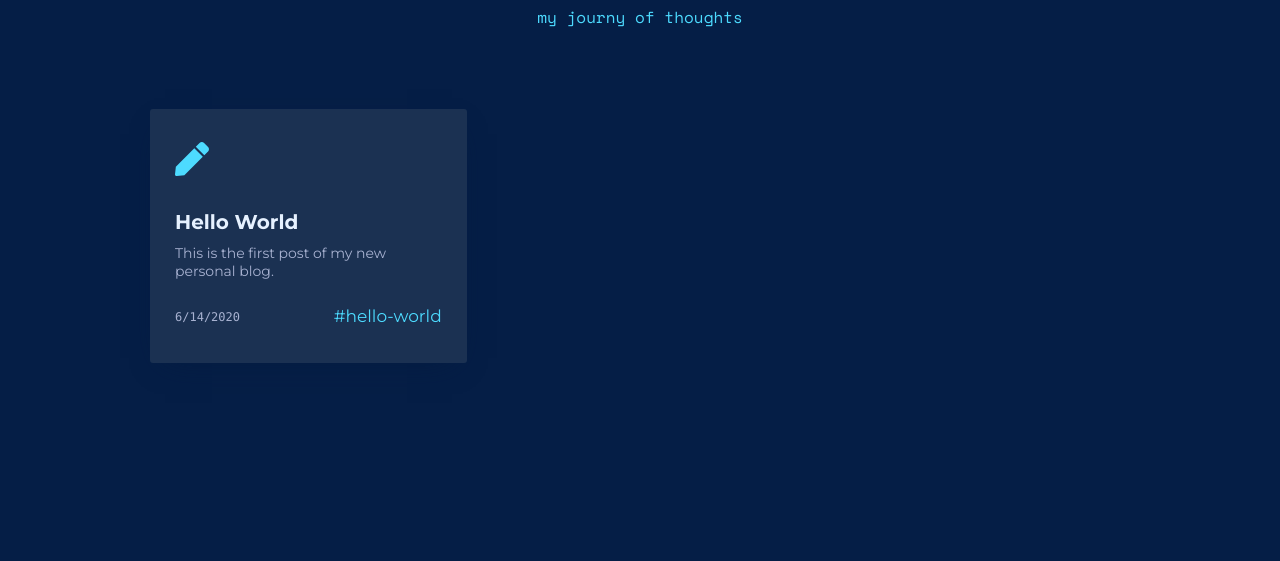
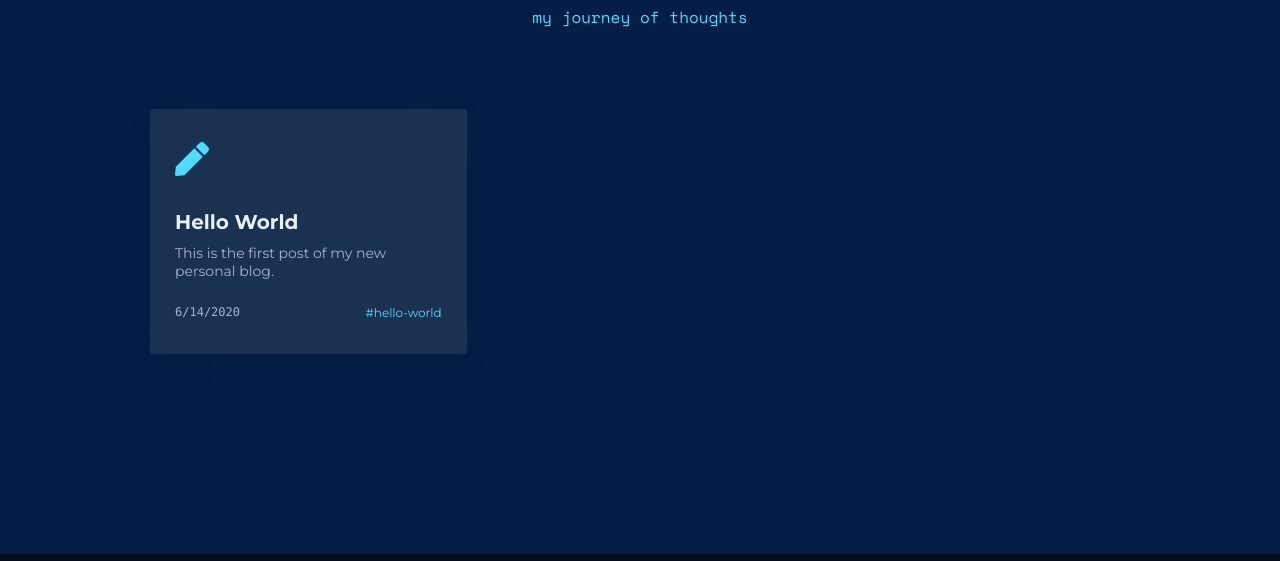
Before and after one commit to vascoalramos/portfolio, a Gatsby site: page /blog in a window 1280 px wide. Shown: the part 308-869 px from the top of the page. Built offline with nearby package versions, Linux system fonts and the light colour scheme; Gatsby itself is replaced by a stand-in of ours.

Commit message:
Fix tag font size

```diff
--- a/src/pages/blog/index.js
+++ b/src/pages/blog/index.js
@@ -121,6 +121,7 @@ const StyledTags = styled.ul`
       margin-right: 0;
     }
     a {
+      font-size: ${fontSizes.xs};
       ${mixins.inlineLink};
     }
   }
@@ -134,7 +135,7 @@ const BlogPage = ({ data }) => {
       <StyledMainContainer>
         <header>
           <h1 className="big-title">Blog</h1>
-          <p className="subtitle">my journy of thoughts</p>
+          <p className="subtitle">my journey of thoughts</p>
         </header>
 
         <StyledGrid>
```
